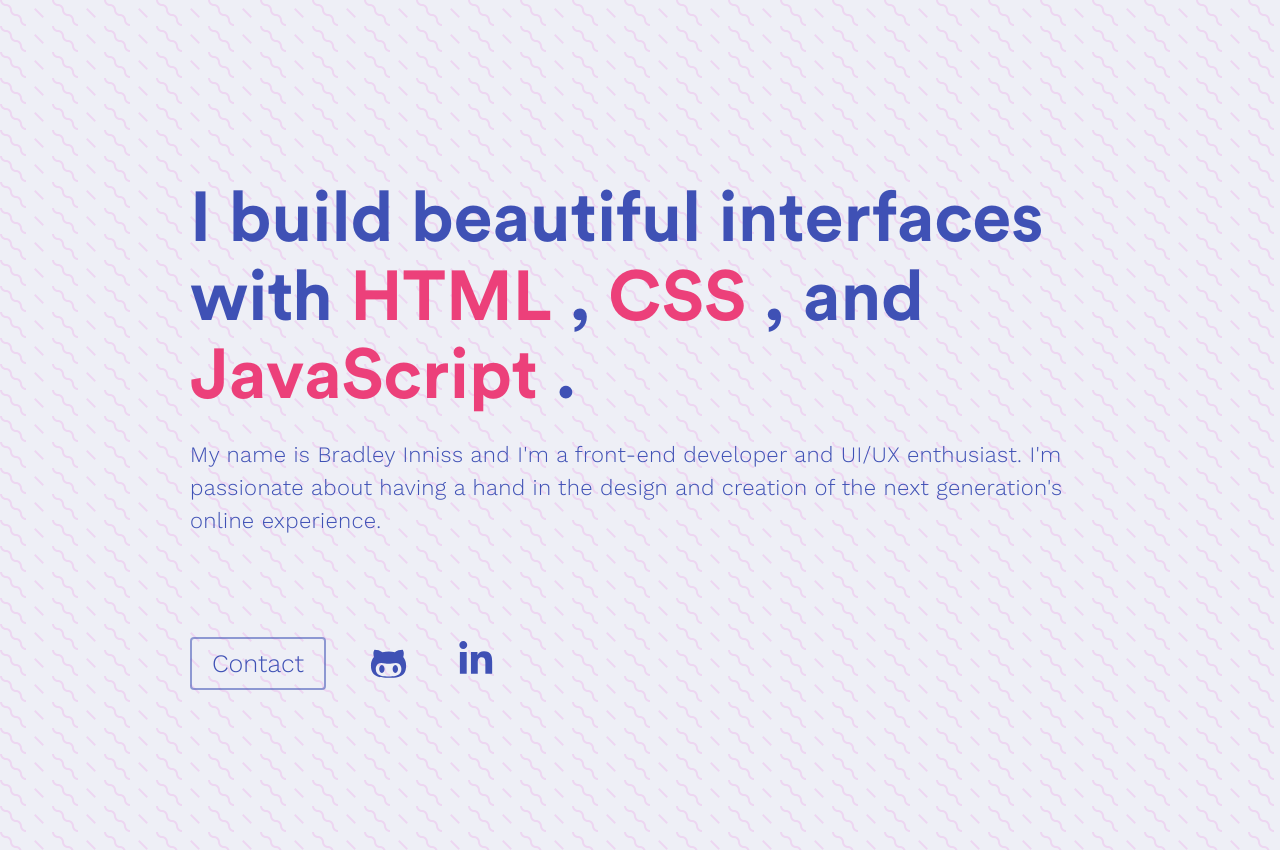
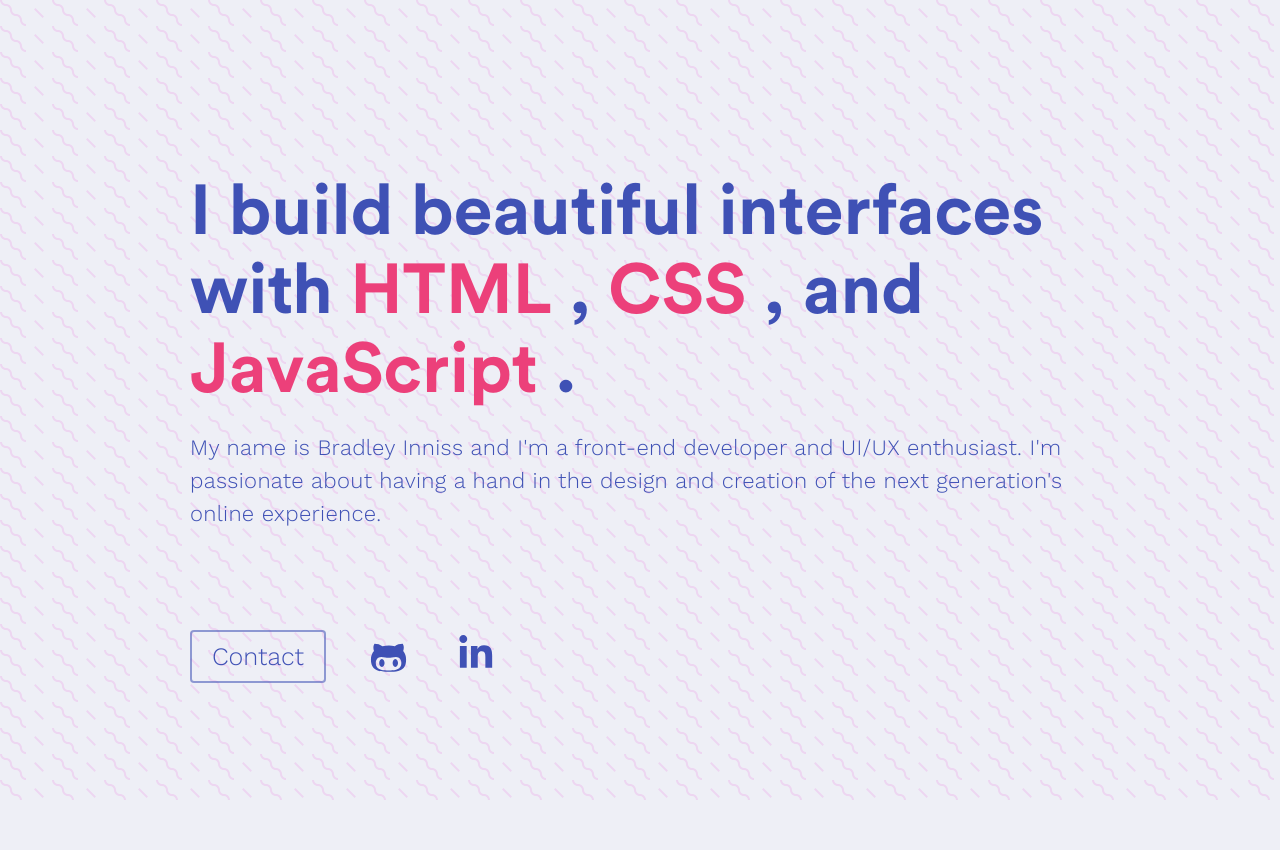
Before and after one commit to ratley/vue-portfolio, a plain HTML site: page index.html in a window 1280 px wide. After the commit the page ends 800 px from the top, so only its background shows below. Drawn offline with Linux system fonts and the light colour scheme.

Commit message:
styling change

```diff
--- a/app.css
+++ b/app.css
@@ -26,11 +26,11 @@ body {
 	display: flex;
 	justify-content: center;
 	align-items: flex-start;
-	height: 100vh;
 	color: #263238;
 	flex-direction: column;
 	margin: auto;
 	padding: 25px;
+	margin-top: 16vh;
 }
 
 .body {
```
